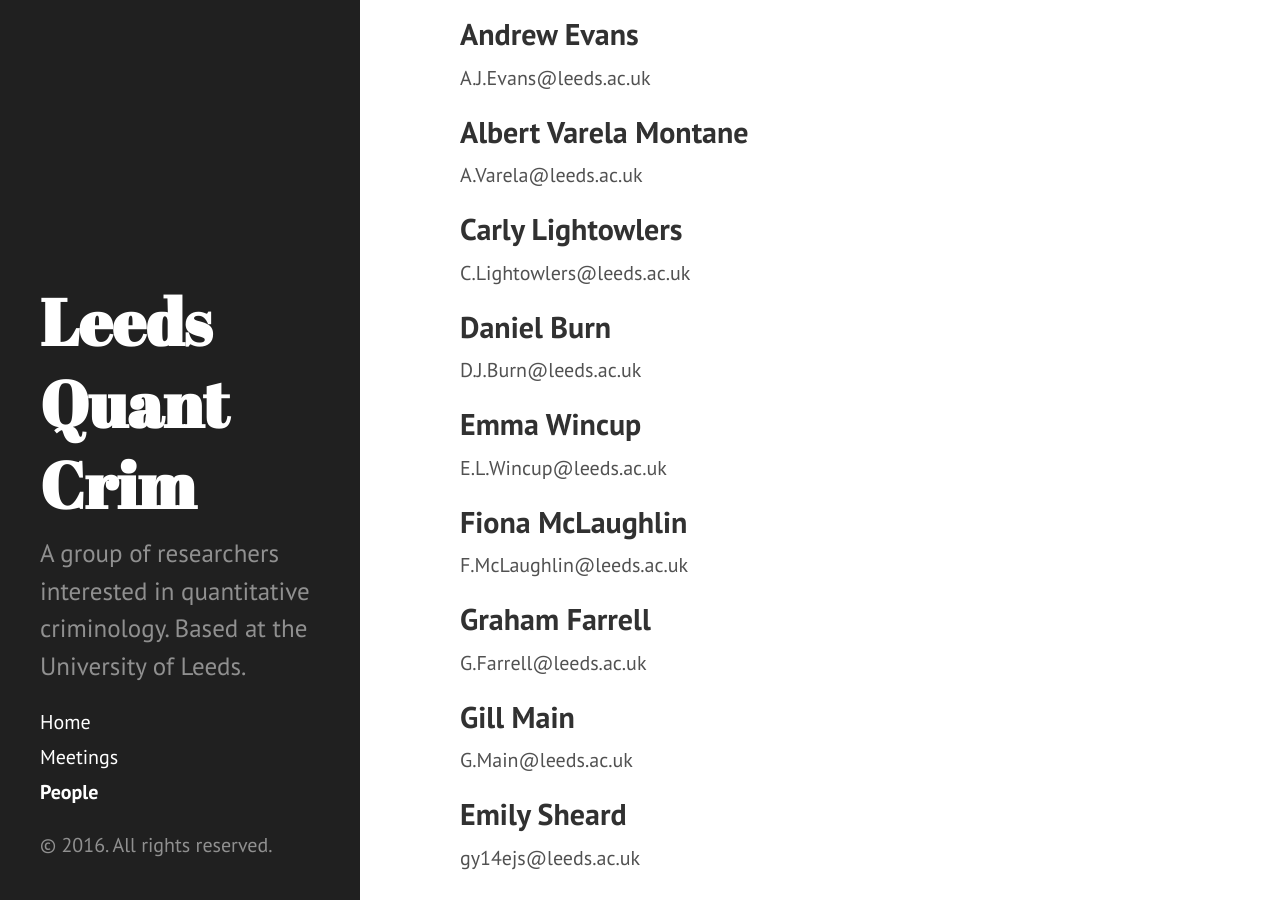
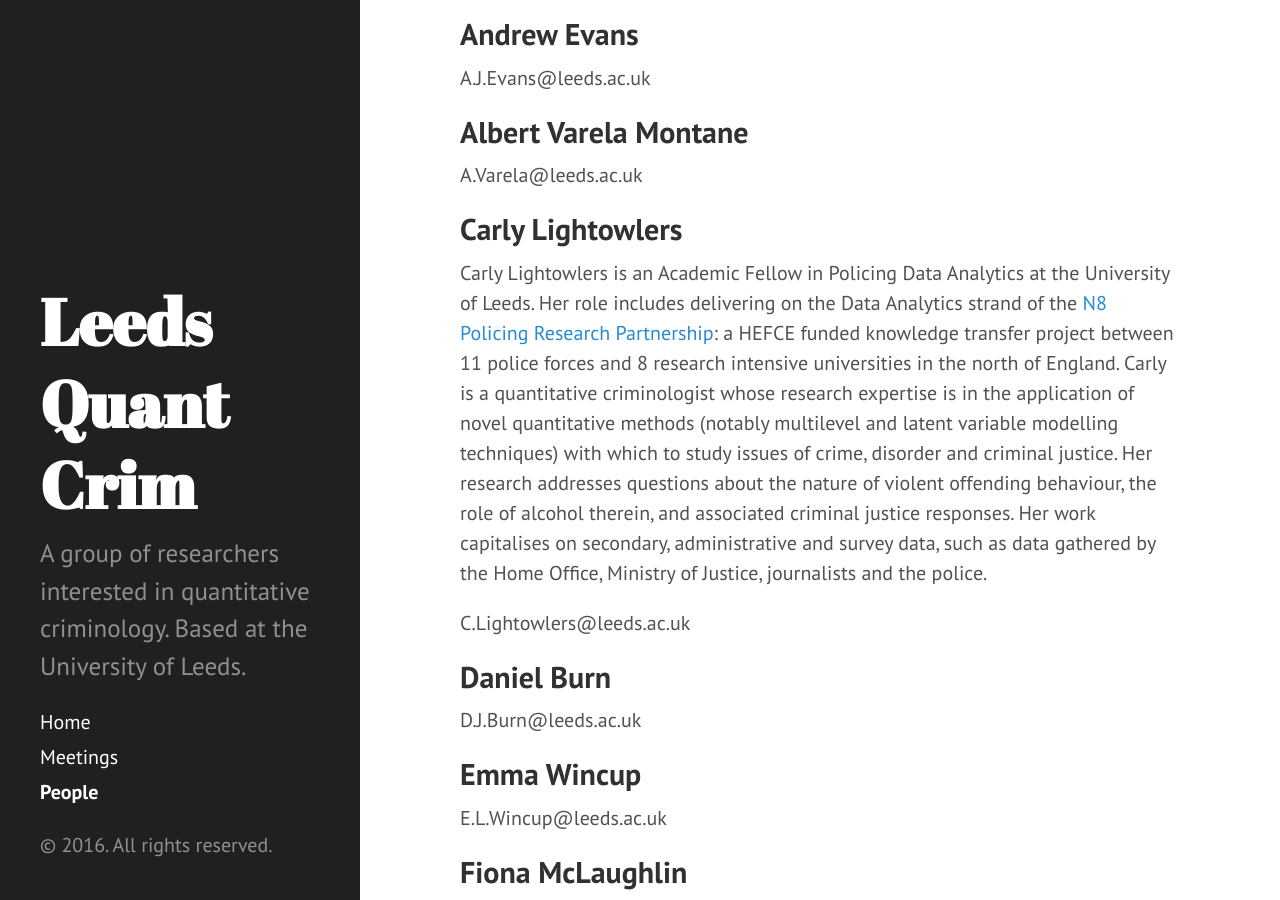
Before and after one commit to nickmalleson/leeds-quant-crim, a Jekyll site: the page built from people.md, in a window 1280 px wide and 900 px high, scrolled down 295 px. Built offline with Jekyll 4.4.1, drawn with Linux system fonts in a browser that asks for light colours.

Commit message:
added carly bio

```diff
--- a/CNAME
+++ /dev/null
@@ -1 +0,0 @@
-hyde.getpoole.com
--- a/_config.yml
+++ b/_config.yml
@@ -10,7 +10,7 @@ markdown:         kramdown
 title:            Leeds Quant Crim
 tagline:          'Quantitative Criminology group (University of Leeds)'
 description:      'A group of researchers interested in quantitative criminology. Based at the University of Leeds.'
-url:              http://hyde.getpoole.com
+#url:              http://hyde.getpoole.com
 baseurl:          /leeds-quant-crim/
 
 author:
--- a/people.md
+++ b/people.md
@@ -19,8 +19,18 @@ A.Varela@leeds.ac.uk
 
 ## Carly Lightowlers
 
+Carly Lightowlers is an Academic Fellow in Policing Data Analytics at the University of Leeds. Her
+role includes delivering on the Data Analytics strand of the [N8 Policing Research
+Partnership](http://n8prp.org.uk/): a HEFCE funded knowledge transfer project between 11 police forces and 8 research
+intensive universities in the north of England. Carly is a quantitative criminologist whose research
+expertise is in the application of novel quantitative methods (notably multilevel and latent
+variable modelling techniques) with which to study issues of crime, disorder and criminal justice.
+Her research addresses questions about the nature of violent offending behaviour, the role of
+alcohol therein, and associated criminal justice responses. Her work capitalises on secondary,
+administrative and survey data, such as data gathered by the Home Office, Ministry of Justice,
+journalists and the police.
+
 C.Lightowlers@leeds.ac.uk
-
 
 ## Daniel Burn
 
```
